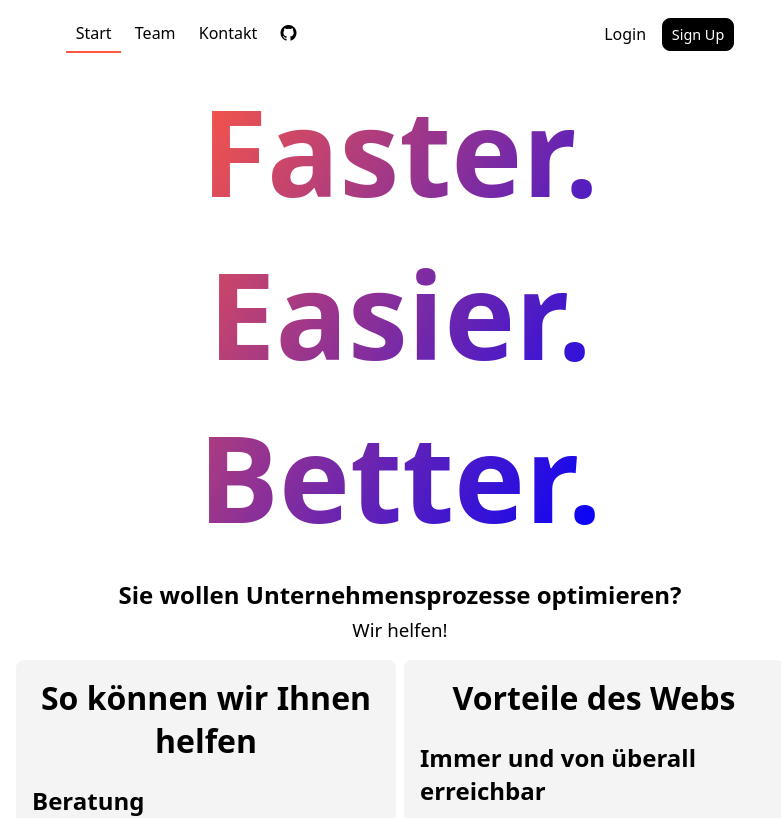
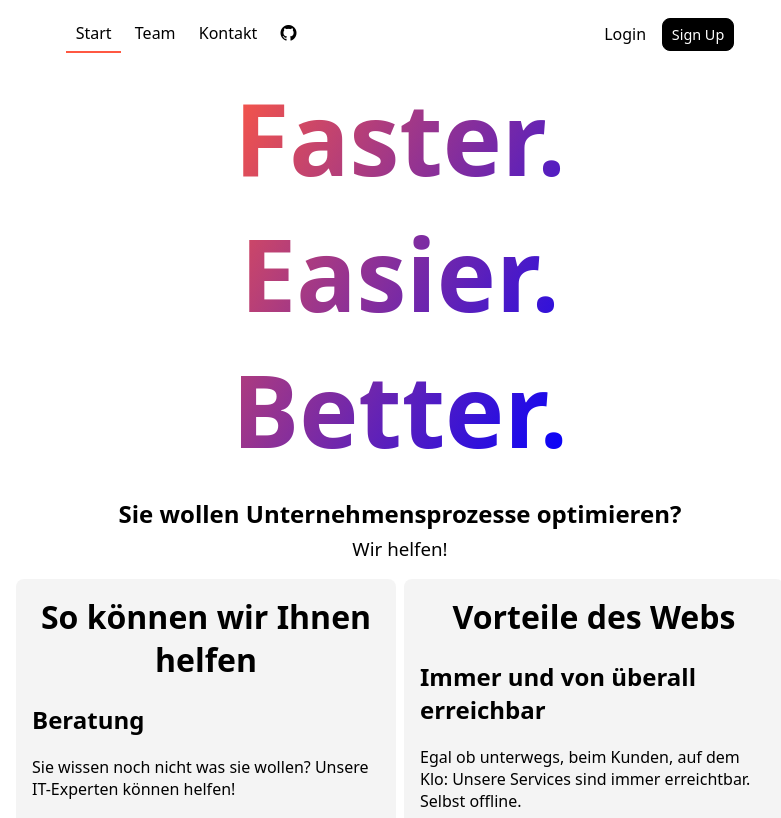
Before and after one commit to felix-schindler/com, a SvelteKit app: page /about in a window 1280 px wide. Shown: the top 818 px of the page, without its empty margins (240-1021 px from the left). Built offline with nearby package versions, Linux system fonts and the light colour scheme.

Commit message:
Fix intro font size (again)

```diff
--- a/src/routes/about/+page.svelte
+++ b/src/routes/about/+page.svelte
@@ -149,7 +149,7 @@
 			margin: 0;
 
 			white-space: pre-wrap;
-			font-size: 15vh;
+			font-size: 12.5vh;
 
 			color: transparent;
 			background-image: linear-gradient((120deg, var(--accent), blue));
```
